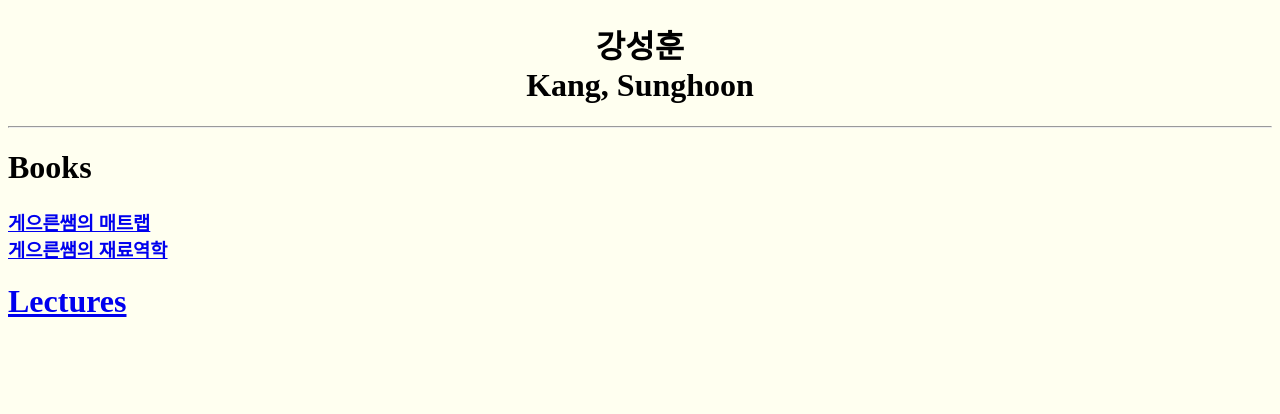
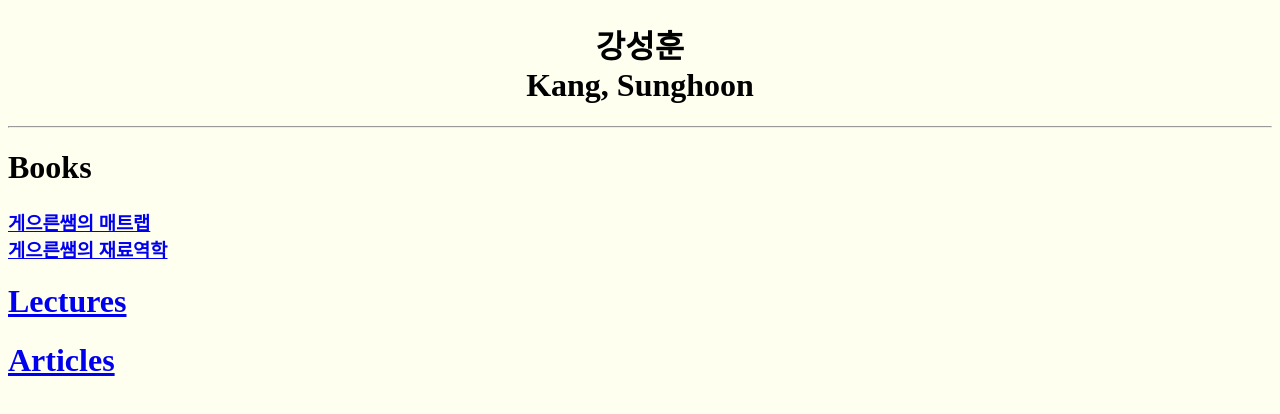
Before and after one commit to keizikang/iscu, a plain HTML site: page index.html in a window 1280 px wide. Drawn offline with Linux system fonts and the light colour scheme.

Commit message:
Update index.html

```diff
--- a/index.html
+++ b/index.html
@@ -16,6 +16,7 @@
         <a href="https://wikidocs.net/book/10282" target="_blank" rel="noopener noreferrer">게으른쌤의 재료역학</a>
         </h3>
       <h1> <a href="https://keizikang.github.io/iscu/lectures/index.html">Lectures </h1>
+      <h1> <a href="https://keizikang.github.io/iscu/articles/index.html">Articles </h1>
 
 </body>
 </html>
```
